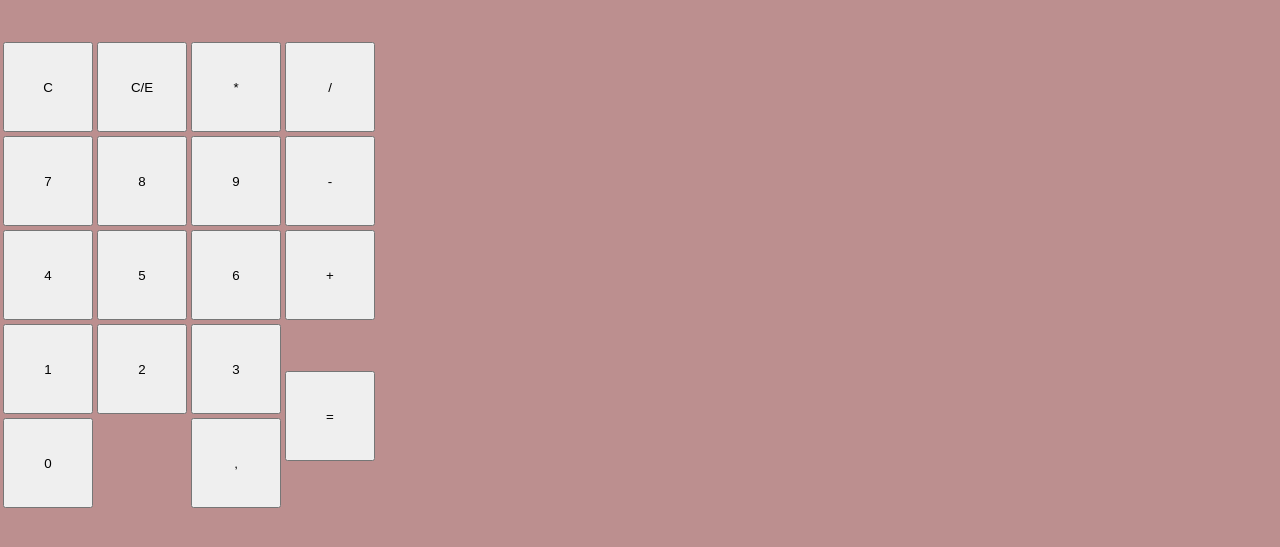
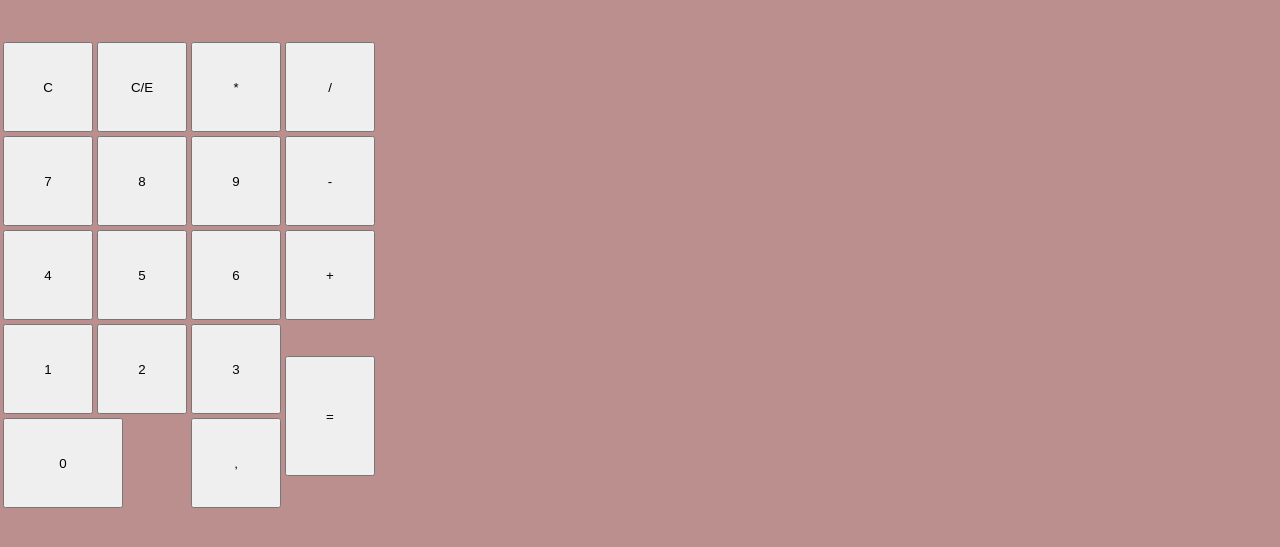
Before and after one commit to MarinaBuslaeva/Calculator, a plain HTML site: page index.html in a window 1280 px wide. Shown: the part 247-794 px from the top of the page. Drawn offline with Linux system fonts and the light colour scheme.

Commit message:
Update index.css

```diff
--- a/index.css
+++ b/index.css
@@ -9,6 +9,13 @@ button {
     width: 90px;
     height: 90px;
 }
-
+#equal {
+    width: 90px;
+    height: 120px;
+}
+#zero {
+    width: 120px;
+    height: 90px;
+}
 #reticulum {
 }
```
